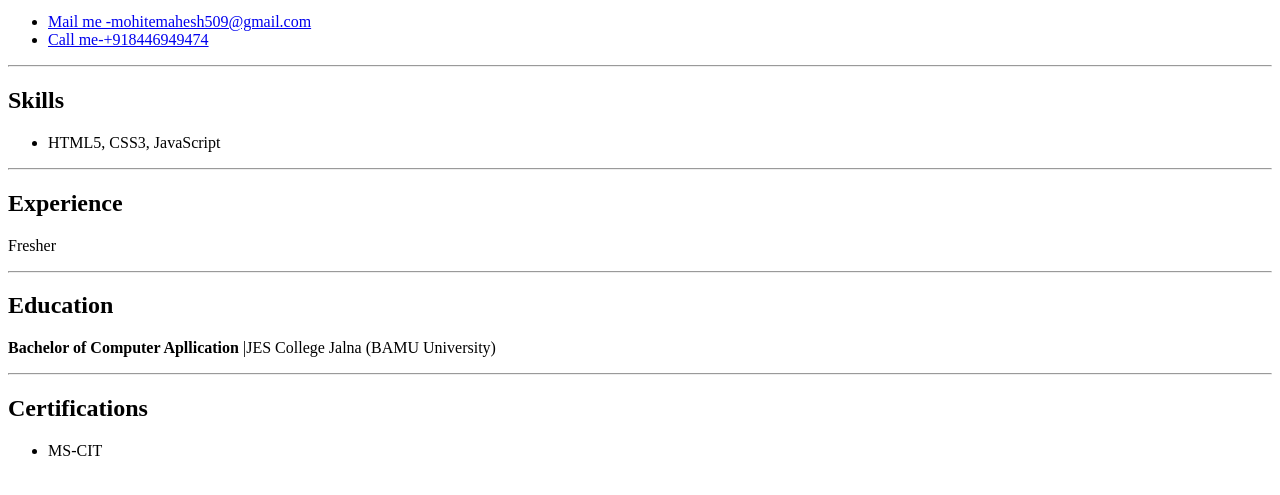
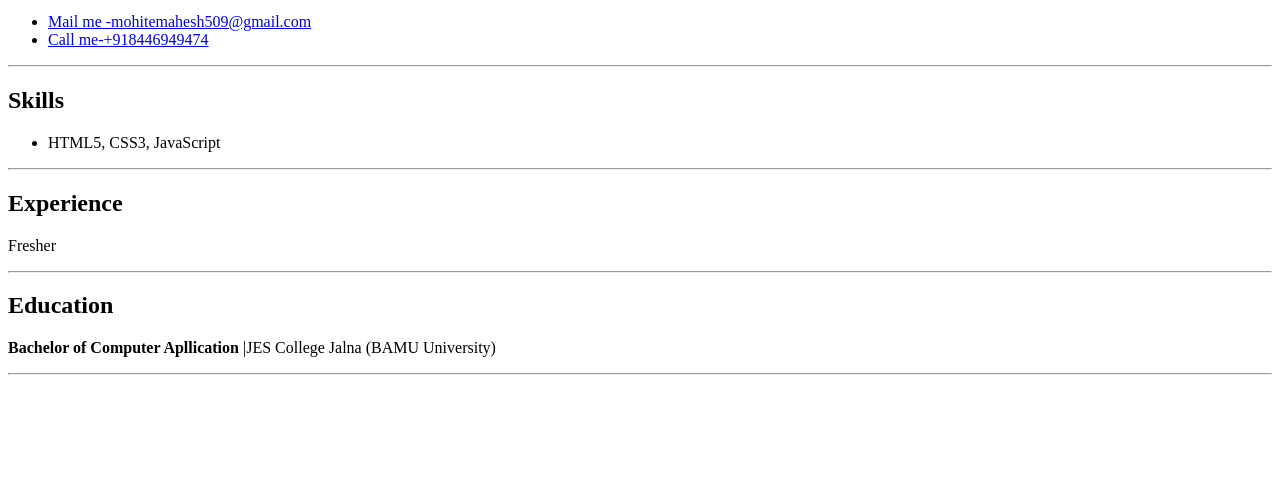
Before and after one commit to MaheshMohite17/resume, a plain HTML site: page index.html in a window 1280 px wide. Shown: the part 101-596 px from the top of the page. Drawn offline with Linux system fonts and the light colour scheme.

Commit message:
Add files via upload

```diff
--- a/index.html
+++ b/index.html
@@ -41,13 +41,7 @@
       <p><strong>Bachelor of Computer Apllication </strong> |JES College Jalna (BAMU University) </p>
     </section><hr/>
 
-    <section>
-      <h2>Certifications</h2>
-      <ul>
-        <li>MS-CIT</li>
-      </ul>
-    </section>
-  </main>
+
 
 
 </body>
```
